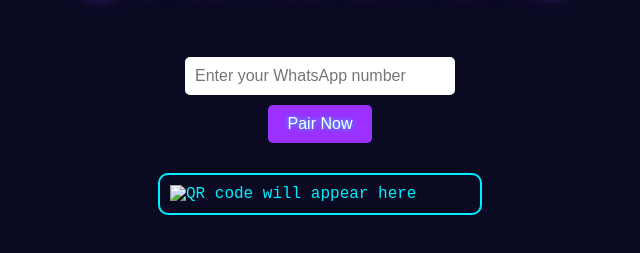
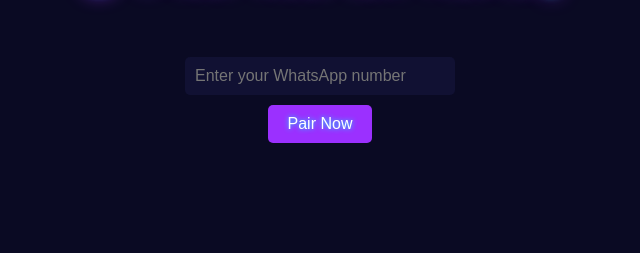
Before and after one commit to iamcjax0909/c-jax-void-bot, a website: page public/pair.html in a window 1280 px wide. Shown: the part 93-346 px from the top of the page, without its empty margins (320-960 px from the left). Drawn offline with Linux system fonts and the light colour scheme.

Commit message:
Update pair.html

```diff
--- a/public/pair.html
+++ b/public/pair.html
@@ -7,14 +7,14 @@
   body {
     margin: 0;
     padding: 0;
-    background: #0a0a23; /* dark cyber background */
+    background: #0a0a23;
     font-family: 'Courier New', Courier, monospace;
-    color: #00f0ff; /* cyber blue */
+    color: #00f0ff;
   }
   h1 {
     text-align: center;
     margin-top: 50px;
-    color: #9b30ff; /* neon purple */
+    color: #9b30ff;
     text-shadow: 0 0 10px #00f0ff, 0 0 20px #9b30ff;
   }
   #pairForm {
@@ -30,6 +30,8 @@
     border-radius: 5px;
     font-size: 16px;
     width: 250px;
+    background: #111133;
+    color: #00f0ff;
   }
   button {
     padding: 10px 20px;
@@ -41,17 +43,11 @@
     border-radius: 5px;
     text-shadow: 0 0 5px #00f0ff;
   }
-  #qr {
-    display: block;
-    margin: 30px auto;
-    max-width: 300px;
-    border: 2px solid #00f0ff;
-    padding: 10px;
-    border-radius: 10px;
-  }
   #message {
     text-align: center;
     margin-top: 20px;
+    color: #00f0ff;
+    text-shadow: 0 0 5px #9b30ff;
   }
 </style>
 </head>
@@ -61,7 +57,6 @@
   <input type="text" id="number" placeholder="Enter your WhatsApp number" />
   <button onclick="pair()">Pair Now</button>
 </div>
-<img id="qr" src="" alt="QR code will appear here" />
 <div id="message"></div>
 
 <script>
@@ -75,8 +70,7 @@
     body: JSON.stringify({ number })
   });
   const data = await res.json();
-  if (data.qr) {
-    document.getElementById('qr').src = data.qr;
+  if (data.message) {
     document.getElementById('message').innerText = data.message;
   } else if (data.error) {
     document.getElementById('message').innerText = data.error;
@@ -84,4 +78,4 @@
 }
 </script>
 </body>
-                                     </html>
+  </html>
```
